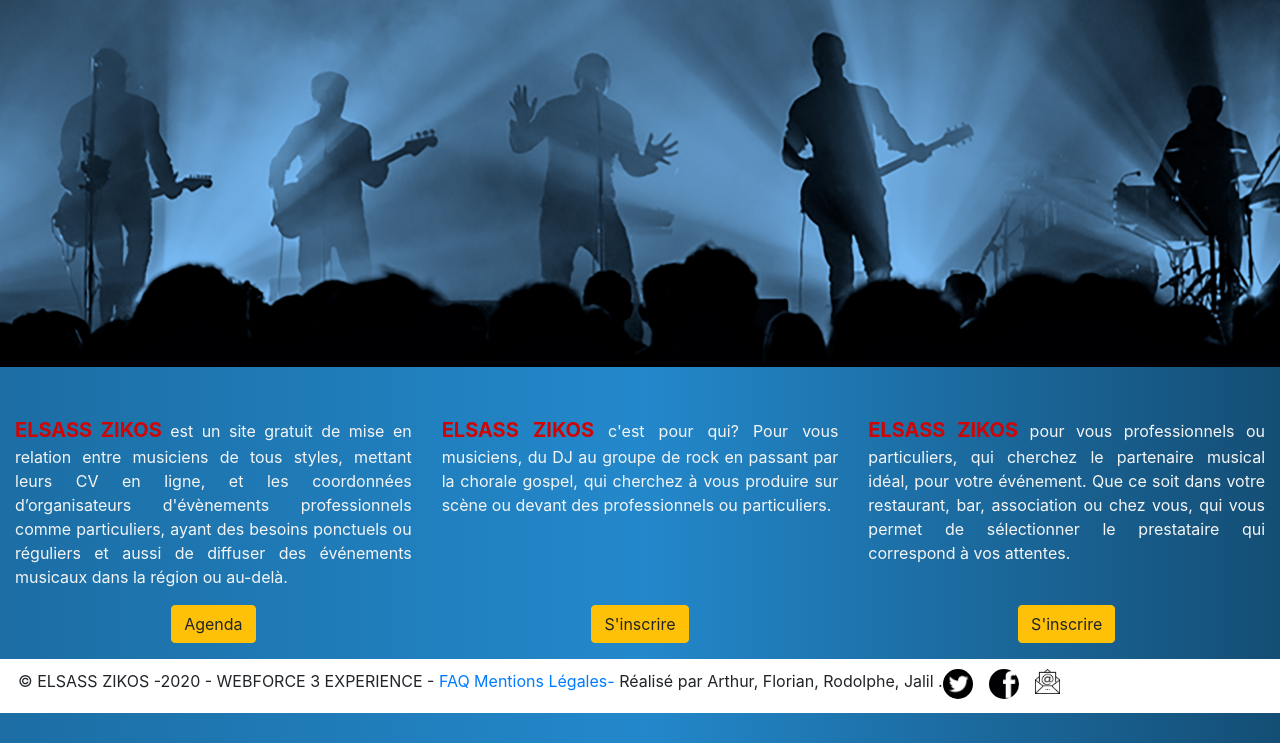
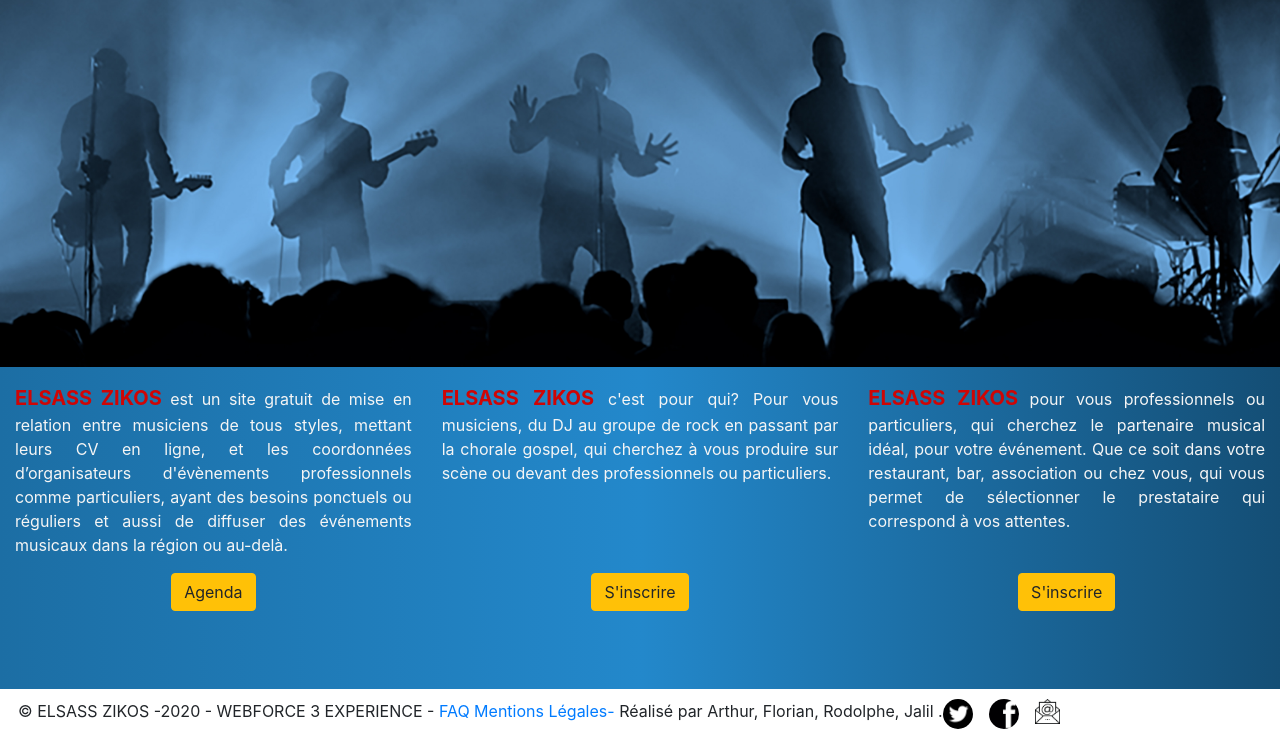
Before and after one commit to Archaros1/projet_music, a Symfony app: template templates/pages/home.html.twig in a window 1280 px wide. Shown: the part 57-800 px from the top of the page. Run offline with Twig, Linux system fonts and the light colour scheme; the template is opened without the code that fills it, so the values that code supplies are empty; some libraries are stand-ins or nearby versions.

Commit message:
footer de merde

```diff
--- a/templates/base.html.twig
+++ b/templates/base.html.twig
@@ -3,7 +3,9 @@
     <meta charset="UTF-8">
     <title>{% block title %}Bienvenue sur Elsas Zikos{% endblock %}</title>
     <link rel="stylesheet" href="https://stackpath.bootstrapcdn.com/bootstrap/4.3.1/css/bootstrap.min.css" integrity="sha384-ggOyR0iXCbMQv3Xipma34MD+dH/1fQ784/j6cY/iJTQUOhcWr7x9JvoRxT2MZw1T" crossorigin="anonymous">
-    {% block stylesheets %}{% endblock %}
+	<link rel="stylesheet" href="{{asset('assets/css/footer_style.css')}}">
+
+	{% block stylesheets %}{% endblock %}
 </head>
 
 <body>
@@ -26,6 +28,7 @@
 {% endif %}
 
 
+</body>
 
 <script src="https://code.jquery.com/jquery-3.3.1.slim.min.js" integrity="sha384-q8i/X+965DzO0rT7abK41JStQIAqVgRVzpbzo5smXKp4YfRvH+8abtTE1Pi6jizo" crossorigin="anonymous"></script>
 <script src="https://cdnjs.cloudflare.com/ajax/libs/popper.js/1.14.7/umd/popper.min.js" integrity="sha384-UO2eT0CpHqdSJQ6hJty5KVphtPhzWj9WO1clHTMGa3JDZwrnQq4sF86dIHNDz0W1" crossorigin="anonymous"></script>
@@ -33,6 +36,4 @@
 {% block javascripts %}{% endblock %}
 
 
-</body>
-
 </html>
--- a/templates/pages/home.html.twig
+++ b/templates/pages/home.html.twig
@@ -6,9 +6,7 @@
 
 {% block body %}
 {% include "site-parts/slider.html.twig" %}
-<br>
-<br>
-<div class="container-fluid">
+<div class="container-fluid mt-3">
     <div class="row">
       <div class="col-sm">
         <p><span>ELSASS ZIKOS</span> est un site gratuit de mise en relation entre musiciens de tous styles, mettant leurs CV en ligne, et les coordonnées d’organisateurs d'évènements professionnels comme particuliers, ayant des besoins ponctuels ou réguliers et aussi de diffuser des événements musicaux dans la région ou au-delà.</p>
--- a/templates/site-parts/footer.html.twig
+++ b/templates/site-parts/footer.html.twig
@@ -1,11 +1,12 @@
 <footer class="mt-3" style="background-color:white; height:fit-content; width:100%;">
-		<div class="row ml-2" style="height:30px;padding:10px; text-align: center; ">
+	<div class="row ml-2 mb-0" style="height:30px;padding:10px; text-align: center; ">
 
-			<p>
+		<p class="mb-0">
 			© ELSASS ZIKOS -2020 - WEBFORCE 3 EXPERIENCE -
 			<a href="http://www.google.fr">FAQ</a>
 			<a href="http://www.google.fr">Mentions Légales-</a>
-			Réalisé par Arthur, Florian, Rodolphe, Jalil .</p>
+			Réalisé par Arthur, Florian, Rodolphe, Jalil .
+		</p>
 		<a href="https://twitter.com/?lang=fr"><img style="border-radius: 50%" height="30" width="30" src="{{ asset('assets/images/twitter.png') }}" class="mr-3" alt="..."></a>
 		<a href="https://www.facebook.com/"><img style="border-radius: 50%" height="30" width="30" src="{{ asset('assets/images/fb.png') }}" class="mr-3" alt="..."></a>
 		<a href="mailto: florian67@neuf.fr/"><img style="border-radius: 0%" height="25" width="25" src="{{ asset('assets/images/emailUs.png') }}" class="mr-3" alt="..."></a>
```
Also changed, not shown: public/assets/css/footer_style.css (added), public/assets/css/home_style.css. Lines whose indentation alone changed are shown as unchanged.
